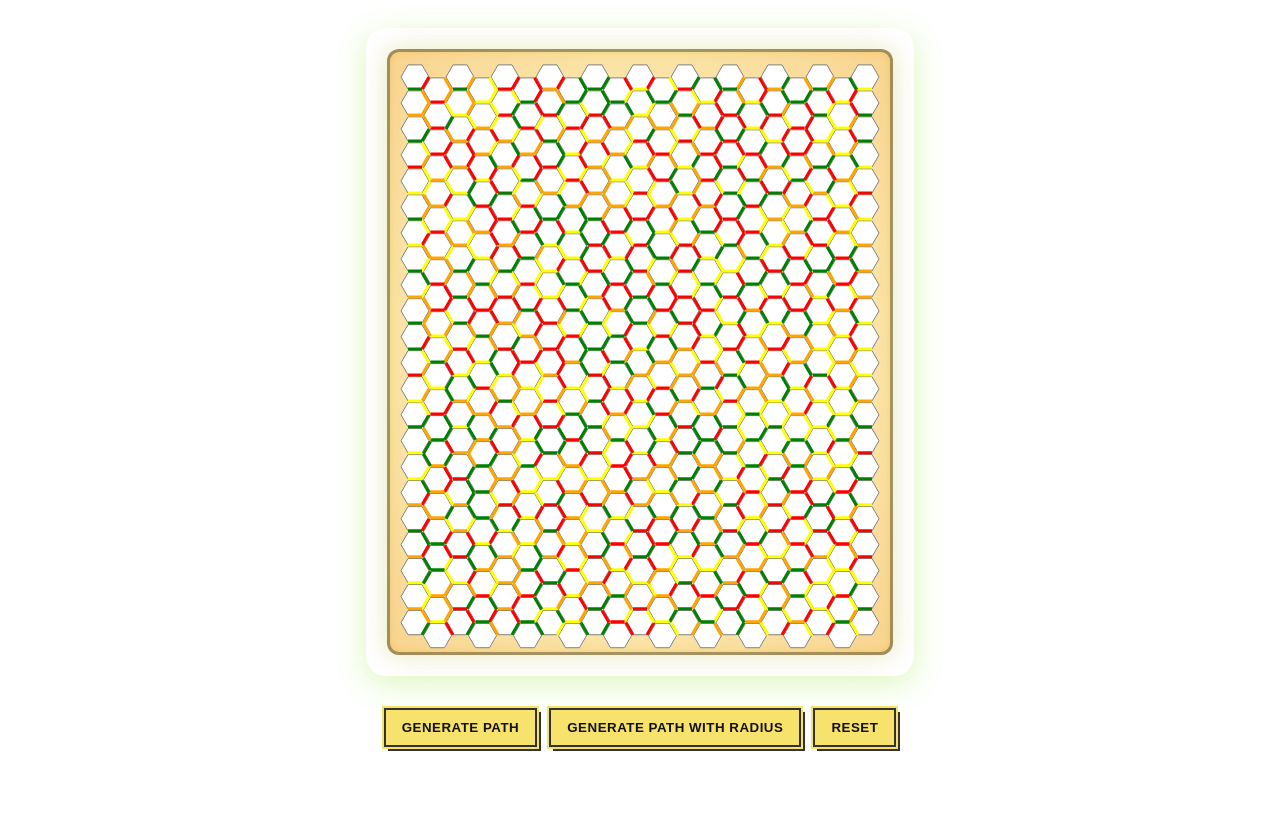
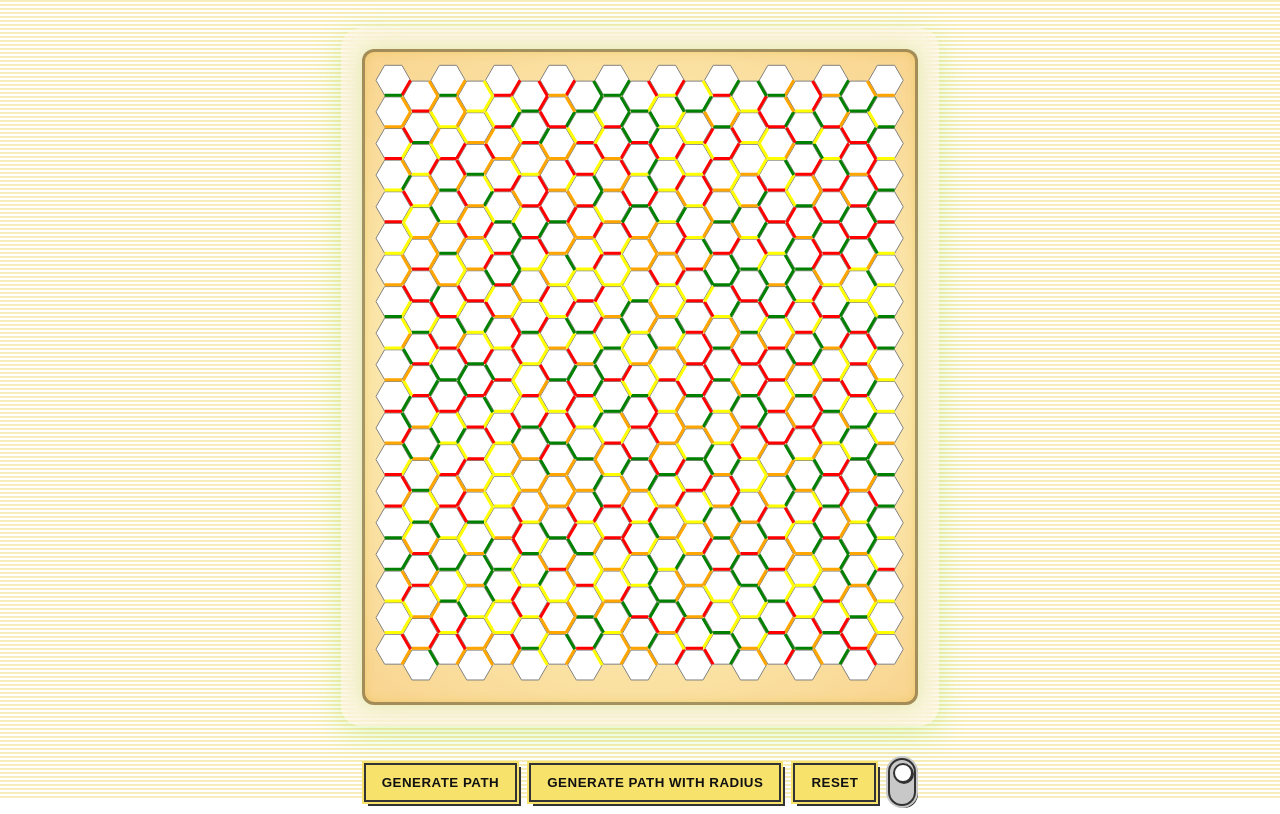
Before and after one commit to harsh10tech/visualizer-dsa, an Angular app: page / in a window 1280 px wide. Built offline with nearby package versions, Linux system fonts and the light colour scheme.

Commit message:
Toggle for hardreset and soft reset added

```diff
--- a/src/app/app.module.ts
+++ b/src/app/app.module.ts
@@ -1,5 +1,6 @@
 import { NgModule } from '@angular/core';
 import { BrowserModule } from '@angular/platform-browser';
+import { FormsModule } from '@angular/forms';
 
 import { AppRoutingModule } from './app-routing.module';
 import { AppComponent } from './app.component';
@@ -12,7 +13,8 @@ import { PathFinderComponent } from './path-finder/path-finder.component';
   ],
   imports: [
     BrowserModule,
-    AppRoutingModule
+    AppRoutingModule,
+    FormsModule
   ],
   providers: [],
   bootstrap: [AppComponent]
--- a/src/app/constants/path-finder-constants.ts
+++ b/src/app/constants/path-finder-constants.ts
@@ -2,7 +2,7 @@ export class PathFinderConstants {
   static HEX_SIZE: number = 0;
   static HEX_HEIGHT: number = 0;
   static HEX_WIDTH: number = 0;
-  static HEX_RADIUS: number = 5;
+  static HEX_RADIUS: number = 8;
   static ROWS: number = 0;
   static COLS: number = 0;
 }
--- a/src/app/path-finder/path-finder.component.css
+++ b/src/app/path-finder/path-finder.component.css
@@ -18,7 +18,7 @@
 #hexCanvas {
   display: block;
   background: radial-gradient(
-      ellipse at center,
+      circle at center,
       rgba(255, 255, 220, 0.9) 0%,
       rgba(255, 240, 200, 0.8) 60%,
       rgba(255, 220, 180, 0.7) 100%
@@ -63,3 +63,48 @@
 .retro-btn:hover {
   filter: brightness(1.05);
 }
+
+/* Vertical circular toggle placed next to Reset */
+.toggle-vert {
+  position: relative;
+  display: inline-block;
+  width: 24px;
+  height: 44px;
+  border: 2px solid #333;
+  background: #c8c8c8;
+  border-radius: 16px;
+  box-shadow: 0 0 0 2px #c8c8c8, 2px 2px 0 0 #333;
+  cursor: pointer;
+}
+
+.toggle-vert input {
+  display: none;
+}
+
+.slider-vert {
+  position: absolute;
+  inset: 0;
+  border-radius: 16px;
+}
+
+.slider-vert:before {
+  content: "";
+  position: absolute;
+  left: 3px;
+  top: 3px;
+  width: 16px;
+  height: 16px;
+  background: #fff;
+  border: 2px solid #333;
+  border-radius: 50%;
+  box-shadow: 1px 1px 0 0 #333;
+  transition: transform 0.16s ease-in-out;
+}
+
+.toggle-vert input:checked + .slider-vert {
+  background: #9be564;
+}
+
+.toggle-vert input:checked + .slider-vert:before {
+  transform: translateY(20px);
+}
--- a/src/app/path-finder/path-finder.component.html
+++ b/src/app/path-finder/path-finder.component.html
@@ -4,13 +4,17 @@
       id ="hexCanvas"
       #hexCanvas
       (click)="onHexClick($event)"
-      width="500"
-      height="600"
+      width="550"
+      height="650"
     ></canvas>
   </div>
   <div class="controls">
     <button class="retro-btn" (click)="findPath()">Generate Path</button>
     <button class="retro-btn" (click)="findPathRadius()">Generate Path with radius</button>
     <button class="retro-btn" (click)="resetCanvasKeepTraffic()">Reset</button>
+    <label class="toggle-vert" title="Reset start/destination">
+      <input type="checkbox" [(ngModel)]="resetSelections" />
+      <span class="slider-vert"></span>
+    </label>
   </div>
 </div>
--- a/src/app/path-finder/path-finder.component.ts
+++ b/src/app/path-finder/path-finder.component.ts
@@ -29,6 +29,7 @@ export class PathFinderComponent {
   private hexaCordinates: Array<HexagonCordinate>;
   private hexagons: Map<string, Hexagon>;
   private traffic: Array<[Point, Point, string]> = new Array<[Point, Point, string]>();
+  public resetSelections: boolean = false;
 
   @ViewChild('hexCanvas', { static: false })
   canvasEle!: ElementRef<HTMLCanvasElement>;
@@ -36,22 +37,22 @@ export class PathFinderComponent {
   private canvas!: HTMLCanvasElement;
 
   public ngOnInit(): void {
-    this.HEX_SIZE = 15;
+    this.HEX_SIZE = 18.25;
     this.HEX_WIDTH = this.HEX_SIZE * 2;
     this.HEX_HEIGHT = this.HEX_SIZE * Math.sqrt(3);
-    constants.HEX_SIZE = 15;
+    constants.HEX_SIZE = 18.25;
     constants.HEX_WIDTH = constants.HEX_SIZE * 2;
     constants.HEX_HEIGHT = constants.HEX_SIZE * Math.sqrt(3);
   }
 
   public ngAfterViewInit(): void {
-    this.canvas = this.canvasEle?.nativeElement;
+    this.canvas = this.canvasEle.nativeElement;
     const cntx = this.canvas?.getContext('2d');
     if (cntx) {
       this.cntx = cntx;
       console.log('Drawing on Canvas!!');
-      this.ROWS = this.canvas.height / 28;
-      this.COLS = this.canvas.width / 24;
+      this.ROWS = this.canvas.height / 35;
+      this.COLS = this.canvas.clientWidth / 29;
       this.drawOnCanvas();
     } else {
       console.log('Canvas is falling!!');
@@ -251,9 +252,15 @@ export class PathFinderComponent {
     this.traffic.forEach((traffic) => {
       this.colorTraffic(traffic[0], traffic[1], traffic[2]);
     });
-    if (this.startHex) this.colorHexagon(this.startHex.cordidates, 'rgba(226, 62, 103, 0.99)');
-    if (this.destinationHex)
-      this.colorHexagon(this.destinationHex.cordidates, 'rgba(141, 233, 36, 0.94)');
+    if (this.resetSelections) {
+      this.startHex = null;
+      this.destinationHex = null;
+    } else {
+      if (this.startHex)
+        this.colorHexagon(this.startHex.cordidates, 'rgba(226, 62, 103, 0.99)');
+      if (this.destinationHex)
+        this.colorHexagon(this.destinationHex.cordidates, 'rgba(141, 233, 36, 0.94)');
+    }
   }
 
   //#region Old One
--- a/src/styles.css
+++ b/src/styles.css
@@ -1 +1,16 @@
-/* You can add global styles to this file, and also import other style files */
+body::before{
+    content: "";
+    position: fixed;
+    top: 0;
+    left: 0;
+    width: 100%;
+    height: 100%;
+    background: repeating-linear-gradient(
+      to bottom,
+      rgba(230, 203, 82, 0.432) 0px,
+      rgba(240, 209, 38, 0.281) 2px,
+      transparent 2px,
+      transparent 4px
+    );
+    pointer-events: none;
+  }
```
